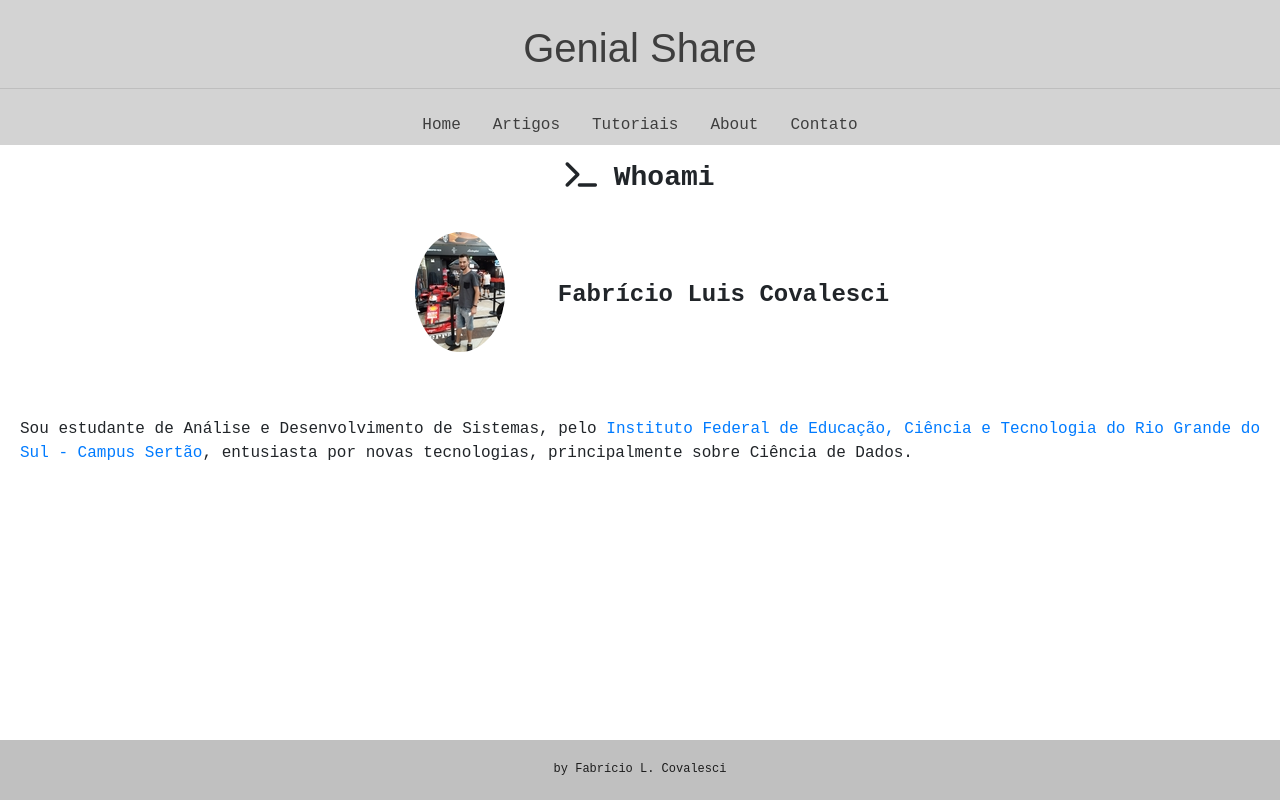
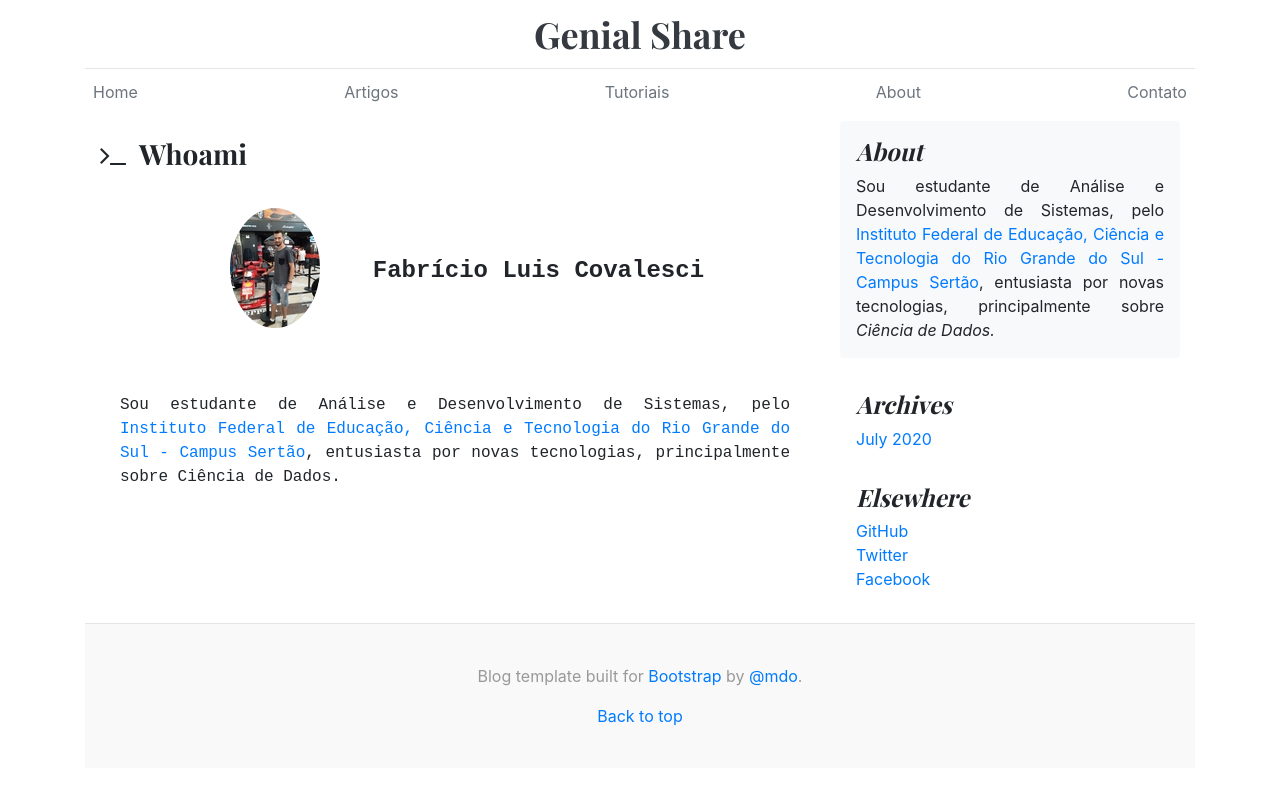
Before and after one commit to fabriciocovalesci/genialshare, a Django app: page /about/ in a window 1280 px wide. Run offline with Django 3.2, Linux system fonts and the light colour scheme; parts of the project's set-up code (start-up, migrations or seed data) failed here and were passed over; some libraries are stand-ins or nearby versions; some web fonts are replaced.

Commit message:
editando html, e alinhando componentes

```diff
--- a/static/css/blog.css
+++ b/static/css/blog.css
@@ -94,6 +94,12 @@
     }
   }
 
+
+  /* About  lateral */
+  .about-text{
+    text-align: justify !important;
+  }
+
   /* Pagination */
   .blog-pagination {
     margin-bottom: 4rem;
--- a/static/css/contato.css
+++ b/static/css/contato.css
@@ -12,6 +12,13 @@
     font-weight: bold;
     display: flex;
     justify-content: center;
-    color: black;
+    color: black !important;
     font-size: 15px;
 }
+
+
+a:link
+{
+ text-decoration:none;
+ color: black !important;
+}
--- a/templates/about.html
+++ b/templates/about.html
@@ -1,7 +1,7 @@
-{% extends 'base.html' %}
+{% extends 'blog.html' %}
 
 
-{% block content %}
+{% block content_principal %}
 <link rel="stylesheet" href="/static/css/about.css">
 
 
--- a/templates/blog.html
+++ b/templates/blog.html
@@ -19,6 +19,8 @@
     <link href="https://fonts.googleapis.com/css?family=Playfair+Display:700,900" rel="stylesheet">
     <link href="../static/css/blog.css" rel="stylesheet">
     <link rel="stylesheet" href="{% static '/font-awesome/css/font-awesome.min.css' %}">
+    <link rel="shortcut icon"  type="image/x-icon" href="{% static '/img/favicon.ico' %}">
+
 
   </head>
 
@@ -67,14 +69,16 @@
         <aside class="col-md-4 blog-sidebar">
           <div class="p-3 mb-3 bg-light rounded">
             <h4 class="font-italic">About</h4>
-            <p class="mb-0">Etiam porta <em>sem malesuada magna</em> mollis euismod. Cras mattis consectetur purus sit amet fermentum. Aenean lacinia bibendum nulla sed consectetur.</p>
+            <p class="mb-0 about-text">Sou estudante de Análise e Desenvolvimento de Sistemas, pelo <a href="https://ifrs.edu.br/sertao/">Instituto Federal de Educação,
+              Ciência e Tecnologia do Rio Grande do Sul - Campus Sertão</a>, entusiasta por novas tecnologias,
+          principalmente sobre <em>Ciência de Dados.</em></p>
           </div>
 
           <div class="p-3">
             <h4 class="font-italic">Archives</h4>
             <ol class="list-unstyled mb-0">
-              <li><a href="#">March 2014</a></li>
-              <li><a href="#">February 2014</a></li>
+              <li><a href="{% url 'artigos' %}">July 2020</a></li>
+              <!-- <li><a href="#">February 2014</a></li>
               <li><a href="#">January 2014</a></li>
               <li><a href="#">December 2013</a></li>
               <li><a href="#">November 2013</a></li>
@@ -84,7 +88,7 @@
               <li><a href="#">July 2013</a></li>
               <li><a href="#">June 2013</a></li>
               <li><a href="#">May 2013</a></li>
-              <li><a href="#">April 2013</a></li>
+              <li><a href="#">April 2013</a></li> -->
             </ol>
           </div>
 
--- a/templates/home.html
+++ b/templates/home.html
@@ -2,7 +2,6 @@
 
 
 {% block content_sub_header %}
-
 
 
 <div class="row mb-2">
--- a/templates/tutoriais.html
+++ b/templates/tutoriais.html
@@ -1,7 +1,7 @@
-{% extends 'base.html' %}
+{% extends 'blog.html' %}
 
 
-{% block content %}
+{% block content_principal %}
 
 <h3 class="texto mt-3"><i class="fa fa-terminal" aria-hidden="true"></i>
     &nbsp;Tutoriais</h3>
```
Also changed, not shown: templates/contato.html (+7 -7 lines).
